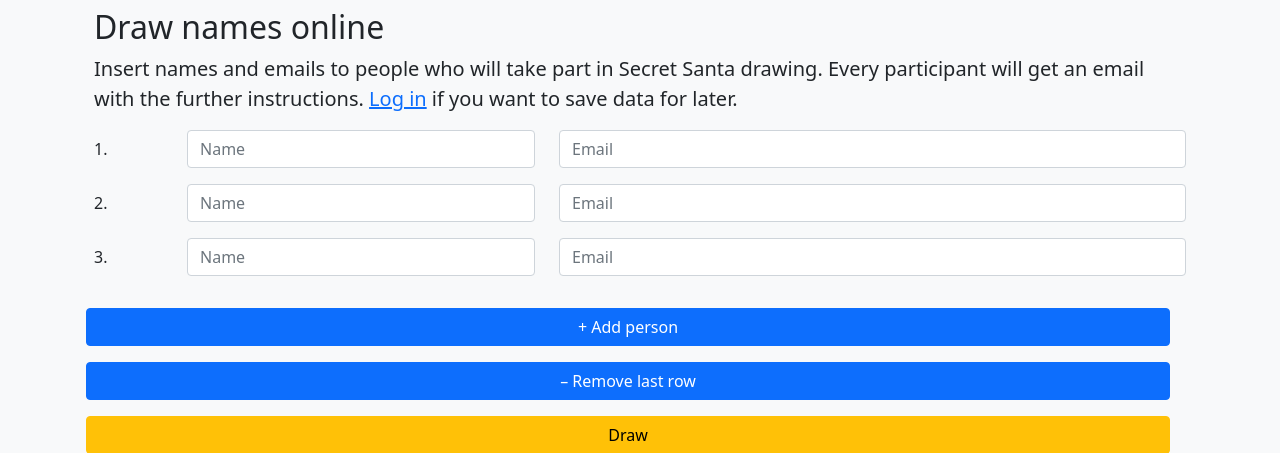
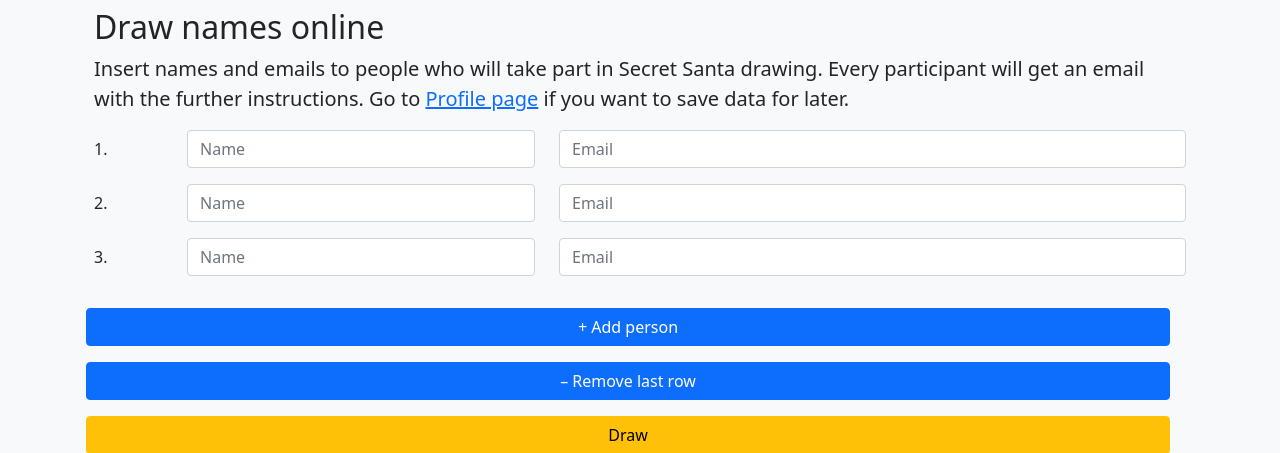
Before and after one commit to annasont/secret_santa, a Django app: page / in a window 1280 px wide. Shown: the part 56-509 px from the top of the page. Run offline with Django 3.2, Linux system fonts and the light colour scheme; the visitor is signed in with stand-in values (Sample User, id 1).

Commit message:
different links on home page for authenticated and not authenticated users

```diff
--- a/draw/templates/draw/home.html
+++ b/draw/templates/draw/home.html
@@ -2,7 +2,13 @@
 {% block content %}
     <div class="container pt-2">
         <h2>Draw names online</h2>
-        <p class="lead">Insert names and emails to people who will take part in Secret Santa drawing. Every participant will get an email with the further instructions. <a href={% url 'login'%}>Log in</a> if you want to save data for later.</p>
+        <p class="lead">Insert names and emails to people who will take part in Secret Santa drawing. Every participant will get an email with the further instructions.
+        {% if user.is_authenticated %}
+            Go to <a href={% url 'profile'%}>Profile page</a>
+        {% else %}
+            <a href={% url 'login'%}>Log in</a>
+        {% endif %}
+        if you want to save data for later.</p>
 
         <form id="namesAndEmails" class="row g-3" method="POST">
             {{ formset.management_form }}
--- a/draw/views.py
+++ b/draw/views.py
@@ -196,7 +196,7 @@ def prepareDataForSendingEmail(pairs, group, i):
     personWhom = pairs[i][1]
     sendTo = group[personWho]['email']
     title = 'Secret santa drawing'
-    mailMessage = f'Hi {personWho}\nYou are taking part in a Secret Santa drawing. \nMake a gift for: {personWhom}.\nKind regards,\nSecret santa'
+    mailMessage = f'Hi {personWho}!\nYou are taking part in a Secret Santa drawing. \nMake a gift for: {personWhom}.\n\nKind regards,\nSecret Santa'
     return title, mailMessage, sendTo
 
 def sendEmail(title, mailMessage, sendTo):
```
